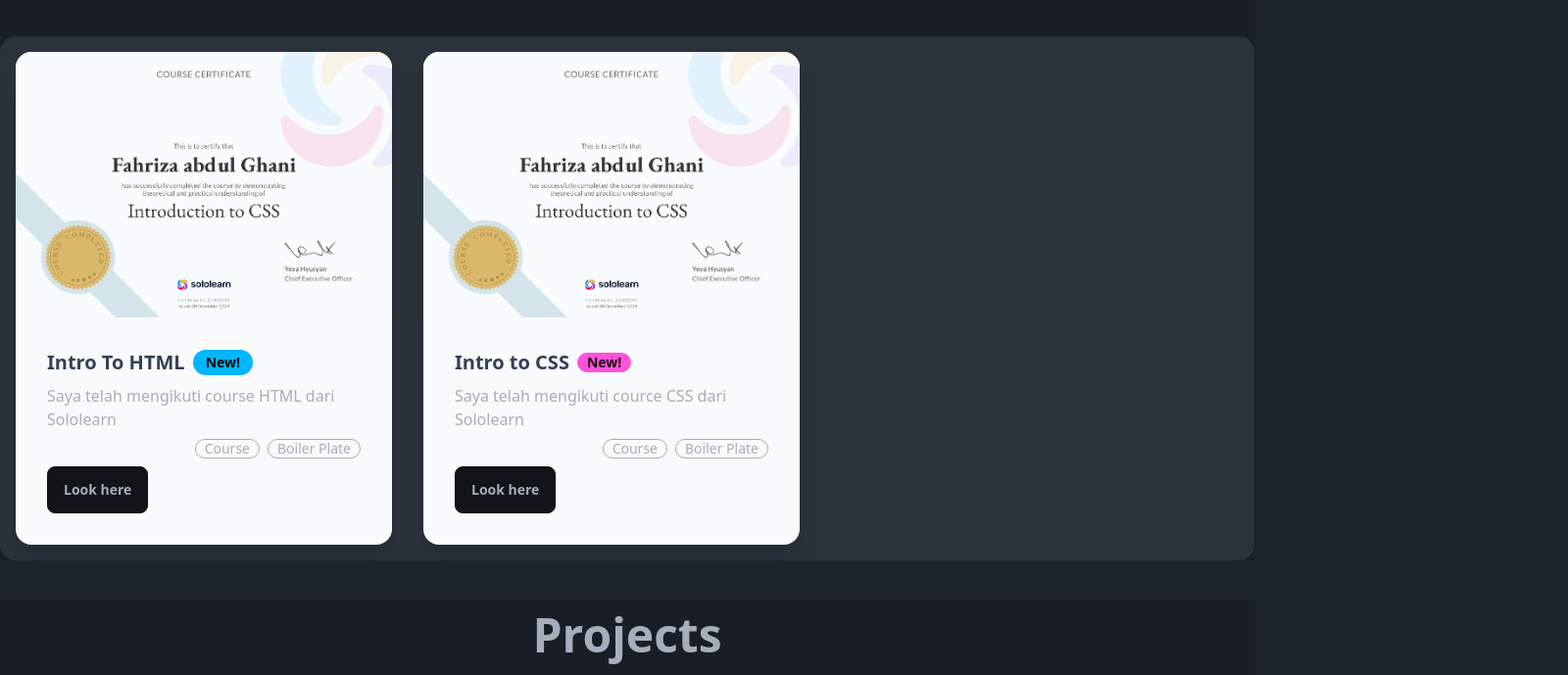
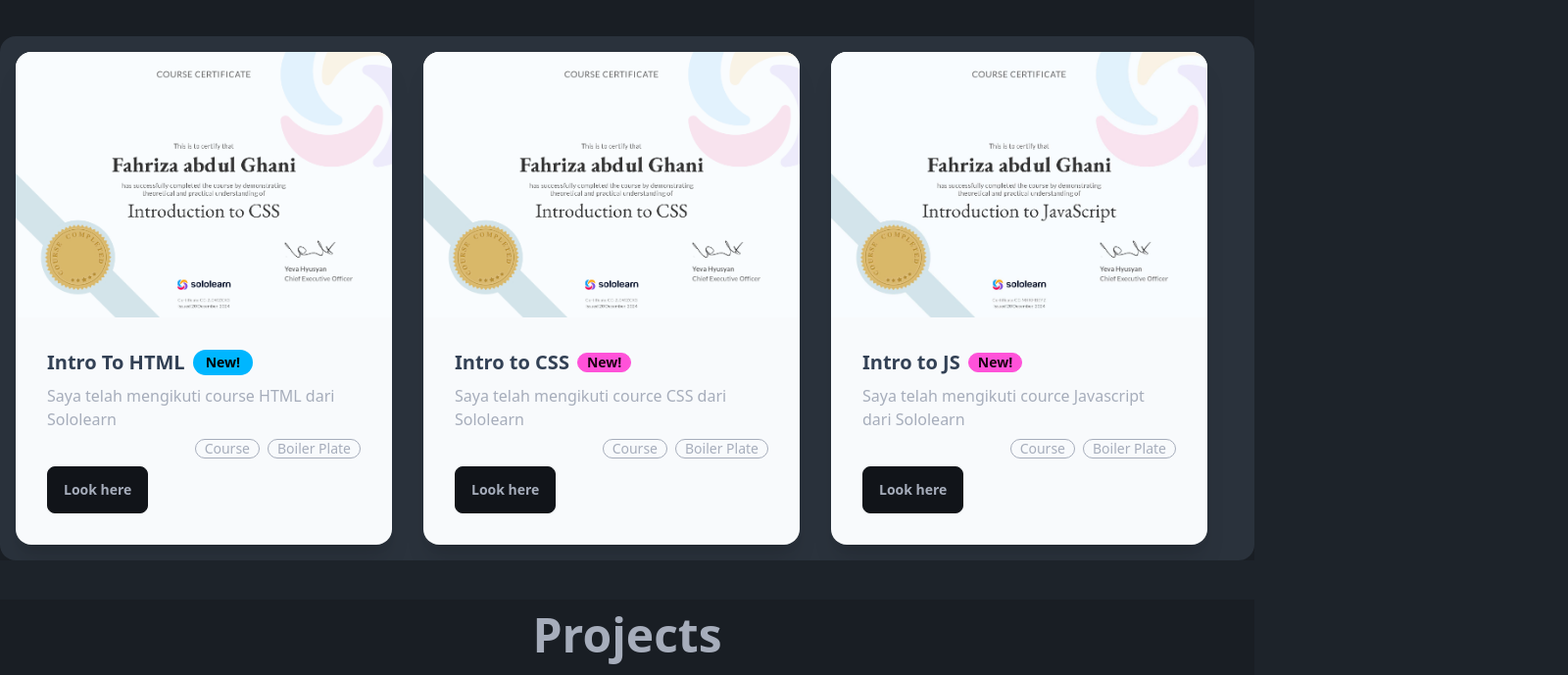
Before and after one commit to ghani10/Portofolio-Ghani, a website: page src/index.html in a window 1280 px wide. Shown: the part 687-1376 px from the top of the page at 98% size, 1600 px wide, since content can reach past the window. Drawn offline with nearby package versions, Linux system fonts and the light colour scheme.

Commit message:
uas update

```diff
--- a/src/index.html
+++ b/src/index.html
@@ -5,6 +5,11 @@
     <meta name="viewport" content="width=device-width, initial-scale=1.0">
     <title>Portofolio Ghani | Web Developer</title>
     <link rel="stylesheet" href="/dist/output.css">
+    <style>
+        #map {
+          height: 500px; /* Atur tinggi peta */
+        }
+      </style>
 </head>
 <body>
 
@@ -136,7 +141,7 @@
                 <div class="card bg-slate-50 w-96 shadow-xl">
                     <figure>
                         <img
-                        src="/src/asset/intro-css-ghani.png"
+                        src="/Portofolio-Ghani/src/asset/intro-css-ghani.png"
                         alt=""
                         >
                     </figure>
@@ -158,7 +163,31 @@
                     </div>
                 </div>
             </div>
-
+            <div id="#kalkulator" class="carousel-item">
+                <div class="card bg-slate-50 w-96 shadow-xl">
+                    <figure>
+                        <img
+                        src="asset/js-ghani.jpg"
+                        alt=""
+                        >
+                    </figure>
+                    <div class="card-body">
+                        <h2 class="card-title font-sans font-bold text-slate-700">
+                            Intro to JS
+                            <div class="badge badge-secondary">New!</div>
+                        </h2>
+                        <p> Saya telah mengikuti cource Javascript dari Sololearn</p>
+                        <div class="card-actions justify-end">
+                            <div class="badge badge-outline">Course</div>
+                            <div class="badge badge-outline">Boiler Plate</div>
+                        </div>
+                        <div>
+                            <button class="btn btn-active">
+                                <a target="_blank" href="https://www.sololearn.com/certificates/CC-MXKHBEYZ">Look here</a>
+                            </button>
+                        </div>
+                    </div>
+                </div>
             </div>
         </div>
     </section>
@@ -313,15 +342,18 @@
     <!-- Section Carousel end -->
 
     <!-- Section About  -->
-    <section class="mt-5">
-        <div class="grid ">
+    <section class="mt-5 grid grid-cols-1 lg:grid-cols-2 gap-5">
         <div class="text-center">
             <h2 class="text-3xl font-bold mb-2">
                 Let's Connect With Me
             </h2>
         </div>
-            <div class="mt-5 w-1/2 h-[100px] mx-auto">
-                <form action="" class="flex flex-col gap-5 bg-slate-200 p-5 rounded-lg">
+        <div class="w-full h-[300px]">
+            <div id="map" class="w-full h-full">
+                <script src="https://unpkg.com/leaflet@1.9.4/dist/leaflet.js"></script>
+            </div>
+        </div>
+        <form action="" class="bg-slate-200 p-5 rounded-lg">
             <label class="input input-bordered flex items-center gap-1">
                 Name
                 <input type="text" class="grow" placeholder="Example" />
@@ -338,8 +370,6 @@
                 Connect
               </button>
         </form>
-            </div>
-        </div>
     </section>
 
 
@@ -391,5 +421,21 @@
           <p>Copyright © 2024 - All right reserved by Fahriza Abdul Ghani</p>
         </aside>
       </footer>
+
+      <script>
+        // Inisialisasi peta
+        const map = L.map('map').setView([-6.2088, 106.8456], 13); // Koordinat Jakarta
+
+        // Tambahkan tile layer dari OpenStreetMap
+        L.tileLayer('https://{s}.tile.openstreetmap.org/{z}/{x}/{y}.png', {
+          maxZoom: 19,
+          attribution: '© OpenStreetMap contributors'
+        }).addTo(map);
+
+        // Tambahkan marker
+        L.marker([-6.2088, 106.8456]).addTo(map)
+          .bindPopup('Jakarta, Indonesia')
+          .openPopup();
+      </script>
 </body>
 </html>
```
Also changed, not shown: dist/output.css, src/asset/js-ghani.jpg (added). Lines whose indentation alone changed are shown as unchanged.
